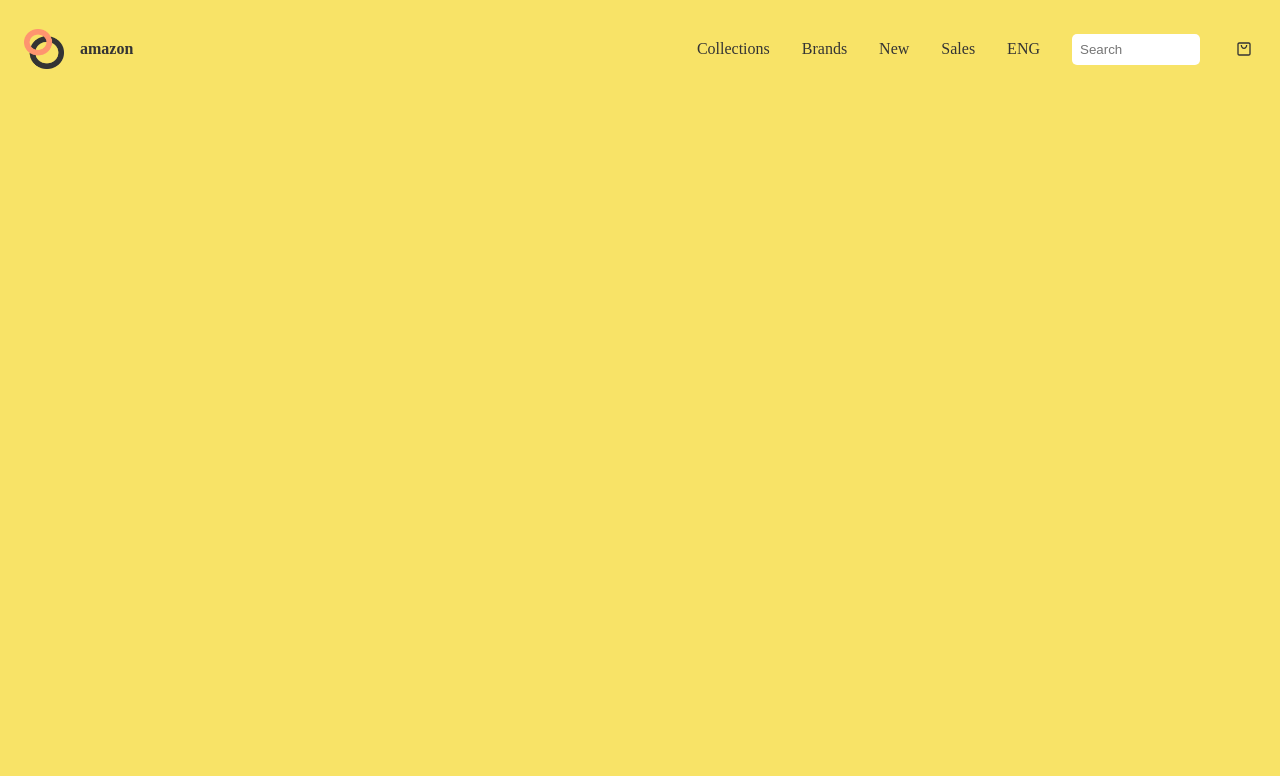
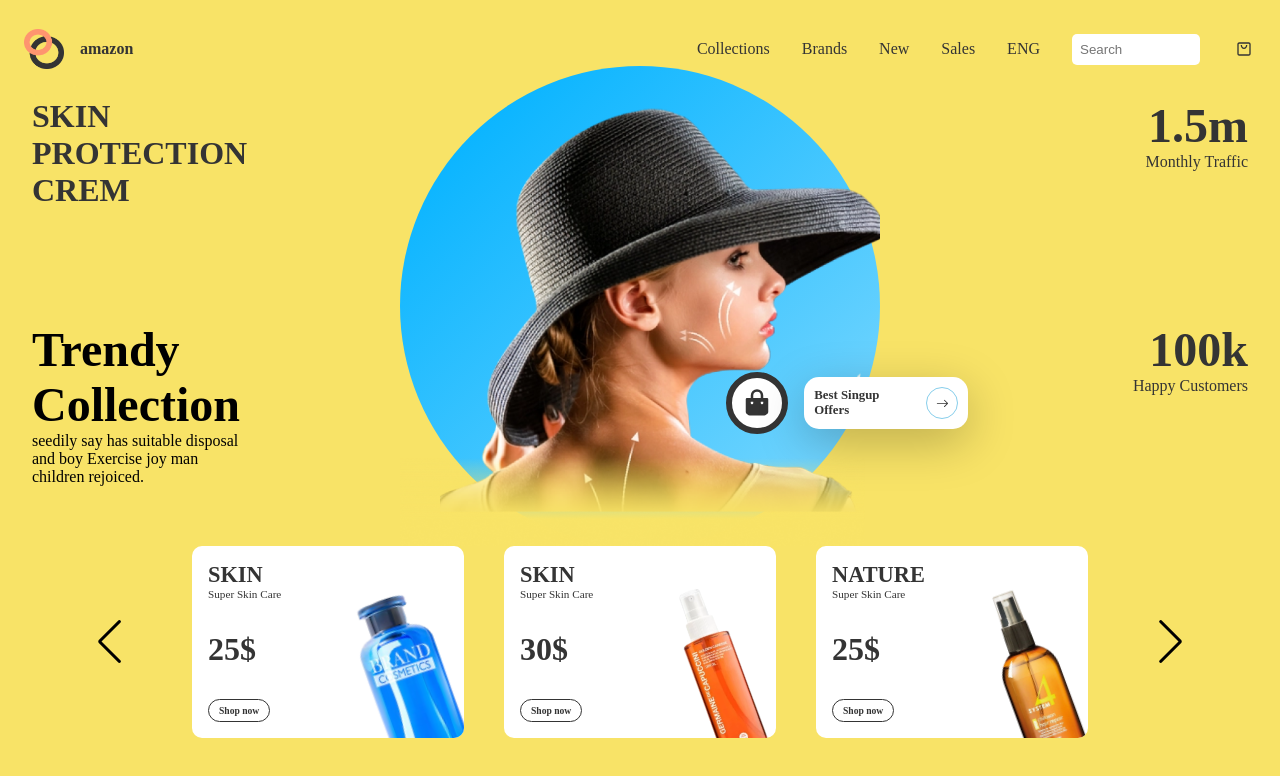
Before and after one commit to DahmanCode/E-commerceWesire, a React (Create React App) app: page / in a window 1280 px wide. Shown: the top 776 px of the page. Built offline with nearby package versions, Linux system fonts and the light colour scheme; a web font is replaced by a local one.

Commit message:
add tow component  &

```diff
--- a/src/App.js
+++ b/src/App.js
@@ -1,10 +1,14 @@
 import "./App.css";
+import Hero from "./compononents/Hero/Hero";
+import Slider from "./compononents/Slider/Slider";
 import Header from "./compononents/header/Header";
 
 function App() {
   return (
     <div className="App">
       <Header />
+      <Hero />
+      <Slider />
     </div>
   );
 }
--- /dev/null
+++ b/src/compononents/Hero/Hero.jsx
@@ -0,0 +1,59 @@
+import React from 'react'
+import css from './Hero.module.css'
+import HeroImg from '../../assets/hero.png'
+import {RiShoppingBagFill} from 'react-icons/ri'
+import {BsArrowRight} from 'react-icons/bs'
+
+function Hero() {
+  return (
+    <div className={css.container}>
+
+      {/* left side */}
+      <div className={css.h_sides}>
+        <span className={css.text1}>skin protection crem</span>
+
+        <div className={css.text2}>
+          <span>Trendy Collection</span>
+          <span>
+            {" "}
+            seedily say has suitable disposal and boy Exercise joy man children
+            rejoiced.
+          </span>
+        </div>
+      </div>
+
+      {/* middle side hero image */}
+      <div className={css.wrapper}>
+        <div className={css.blueCircle}></div>
+        <img src={HeroImg} alt="" width={600} />
+        <div className={css.cart2}>
+          <RiShoppingBagFill/>
+
+          <div className={css.signup}>
+            <span>Best Singup Offers</span>
+
+            <div>
+              <BsArrowRight/>
+            </div>
+          </div>
+        </div>
+      </div>
+
+      {/* right side */}
+      <div className={css.h_sides}>
+        <div className={css.traffic}>
+          <span>1.5m</span>
+          <span>Monthly Traffic</span>
+        </div>
+
+        <div className={css.customers}>
+          <span>100k</span>
+          <span>Happy Customers</span>
+        </div>
+      </div>
+
+    </div>
+  )
+}
+
+export default Hero
--- /dev/null
+++ b/src/compononents/Hero/Hero.module.css
@@ -0,0 +1,132 @@
+.container {
+  padding: 0rem 2rem;
+  display: grid;
+  grid-template-columns: 1fr 3fr 1fr;
+}
+
+.wrapper {
+  display: flex;
+  align-items: baseline;
+  justify-content: center;
+  position: relative;
+  height: 28rem;
+}
+
+.wrapper>img {
+  width: 30rem;
+  position: absolute;
+  bottom: 0;
+}
+
+.blueCircle {
+  width: 30rem;
+  height: 30rem;
+  border-radius: 50%;
+  z-index: -99;
+  position: absolute;
+  bottom: 0;
+  background: linear-gradient(
+    135.74deg,
+    #0bb5ff 14.09%,
+    #6dd3fe 83.81%
+  );
+}
+
+.cart2 {
+  position: absolute;
+  bottom: 25%;
+  right: 5%;
+  display: flex;
+  gap: 1rem;
+  align-items: center;
+}
+
+.cart2 > svg {
+  width: 30px;
+  height: 30px;
+  background-color: white;
+  padding: 10px;
+  border-radius: 50%;
+  border: 6px solid var(--black);
+  cursor: pointer;
+}
+
+.signup {
+  display: flex;
+  gap: 1rem;
+  align-items: center;
+  background-color: white;
+  padding: 10px;
+  font-size: 0.8rem;
+  border-radius: 15px;
+  box-shadow: var(--shadow1);
+}
+
+.signup > :first-child {
+  display: block;
+  width: 6rem;
+  font-weight: bold;
+}
+
+.signup > :nth-child(2) {
+  border-radius: 50%;
+  border: 1px solid skyblue;
+  display: flex;
+  align-items: center;
+  justify-content: center;
+  width: 20px;
+  height: 20px;
+  padding: 5px;
+  cursor: pointer;
+}
+
+.h_sides {
+  display: grid;
+  grid-template-rows: 1fr 1fr;
+}
+
+.text1 {
+  text-transform: uppercase;
+  font-size: 2rem;
+  width: min-content;
+  display: block;
+  font-weight: 600;
+}
+
+.text2 {
+  display: flex;
+  flex-direction: column;
+  width: min-content;
+  color: black;
+}
+
+.text2 > :first-child {
+  font-weight: 800;
+  font-size: 3rem;
+}
+
+.text2 > :first-child(2) {
+  display: block;
+}
+
+.traffic {
+  display: flex;
+  flex-direction: column;
+  text-align: right;
+}
+
+.traffic>:first-child {
+  font-weight: 800;
+  font-size: 3rem;
+}
+
+.customers {
+  display: flex;
+  flex-direction: column;
+  text-align: right;
+}
+
+.customers > :first-child {
+  font-weight: 800;
+  font-size: 3rem;
+}
--- /dev/null
+++ b/src/compononents/Slider/Slider.css
@@ -0,0 +1,80 @@
+.s-container {
+  position: relative;
+}
+
+.s-container .swiper {
+  width: 70%;
+  height: 12rem;
+  position: unset;
+}
+
+.s-container .swiper-slide {
+  background-color: white;
+  display: flex;
+  border-radius: 10px;
+  padding: 1rem;
+  box-sizing: border-box;
+  overflow: hidden;
+  position: relative;
+}
+
+.s-container .swiper-button-prev {
+  left: 6rem;
+}
+
+.s-container .swiper-button-next {
+  right: 6rem;
+}
+
+.s-container .swiper-button-prev,
+.s-container .swiper-button-next {
+  color: black;
+}
+
+.left-s {
+  display: flex;
+  flex-direction: column;
+  justify-content: space-between;
+}
+
+.name {
+  display: flex;
+  flex-direction: column;
+}
+
+.name > :nth-child(1) {
+  font-size: 1.4rem;
+  font-weight: 600;
+}
+
+.name > :nth-child(2) {
+  font-size: 0.7rem;
+}
+
+.left-s > :nth-child(2) {
+  font-weight: bold;
+  font-size: 2rem;
+}
+
+.left-s > :nth-child(3) {
+  border: 1px solid var(--black);
+  font-size: .6rem;
+  padding: 5px 10px;
+  width: max-content;
+  border-radius: 15px;
+  font-weight: bold;
+}
+
+.left-s > :nth-child(3):hover {
+
+}
+
+.img-p {
+  transform: rotate(-20deg);
+  position: absolute;
+  right: 0;
+  bottom: -20%;
+  width: 40%;
+  height: 100%;
+  object-fit: contain;
+}
--- /dev/null
+++ b/src/compononents/Slider/Slider.jsx
@@ -0,0 +1,51 @@
+import React from 'react'
+import {Swiper, SwiperSlide} from 'swiper/react'
+import { Pagination, Navigation } from 'swiper'
+import './Slider.css'
+// import swiprer styles
+import 'swiper/css'
+import 'swiper/css/pagination'
+import 'swiper/css/navigation'
+
+import {SliderProducts} from '../../data/products'
+
+
+function Slider() {
+  return (
+    <div className='s-container'>
+      <Swiper
+      modules={[Pagination, Navigation]}
+      className='mySwiper'
+      navigation={true}
+      loopFillGroupWithBlank={true}
+      slidesPerView={3}
+      spaceBetween={40}
+      slidesPerGroup={1}
+      loop={true}
+      >
+      {SliderProducts.map((slide, i) => (
+        <SwiperSlide>
+
+          <div className="left-s">
+            <div className="name">
+              <span>
+                {slide.name}
+              </span>
+              <span>
+                {slide.detail}
+              </span>
+            </div>
+
+            <span>{slide.price}$</span>
+            <div>Shop now</div>
+          </div>
+
+          <img src={slide.img} alt="product" className='img-p' />
+        </SwiperSlide>
+      ))}
+      </Swiper>
+    </div>
+  )
+}
+
+export default Slider
```
